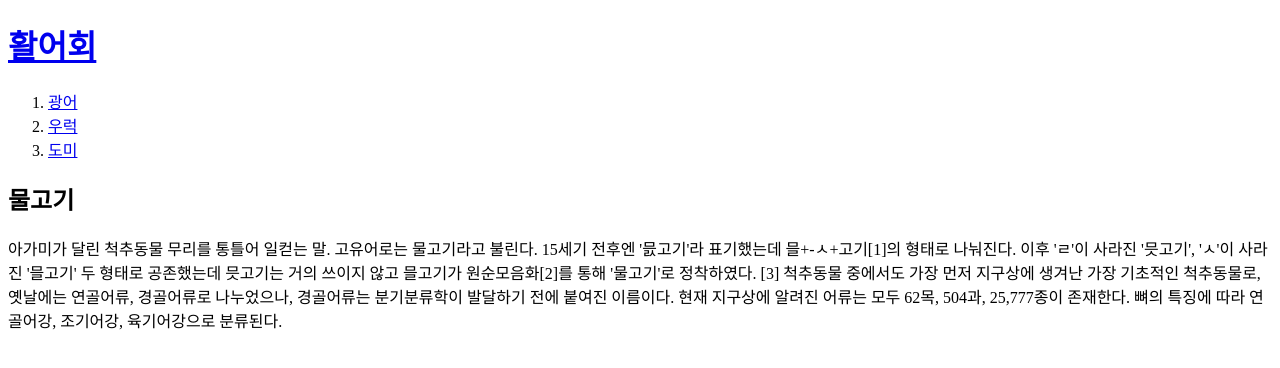
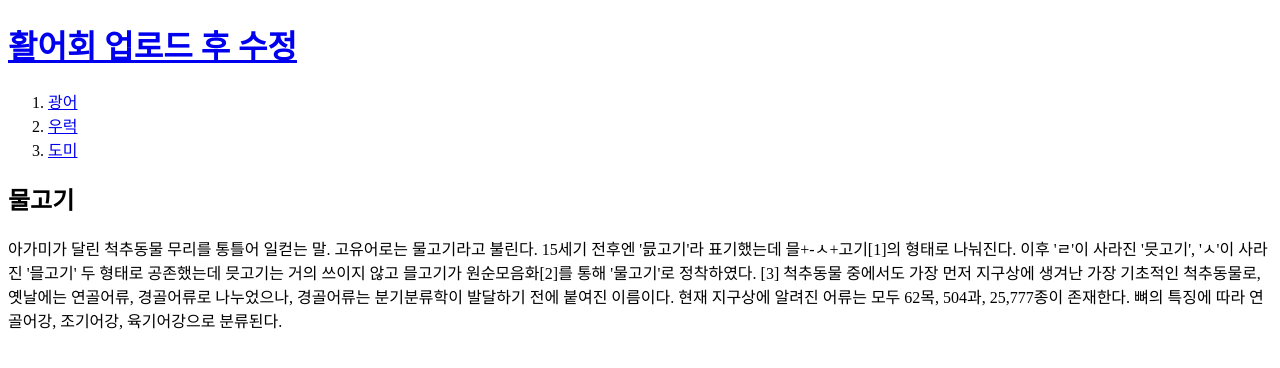
Before and after one commit to Dohyu-seo/my-first-web-site, a plain HTML site: page index.html in a window 1280 px wide. Drawn offline with Linux system fonts and the light colour scheme.

Commit message:
1업로드 후 수정

```diff
--- a/index.html
+++ b/index.html
@@ -7,7 +7,7 @@
 <body>
 
 
-    <h1><a href="index.html">활어회</a></h1>
+    <h1><a href="index.html">활어회 업로드 후 수정</a></h1>
 
     <ol>
         <li><a href="1.html">광어</a></li>
```
